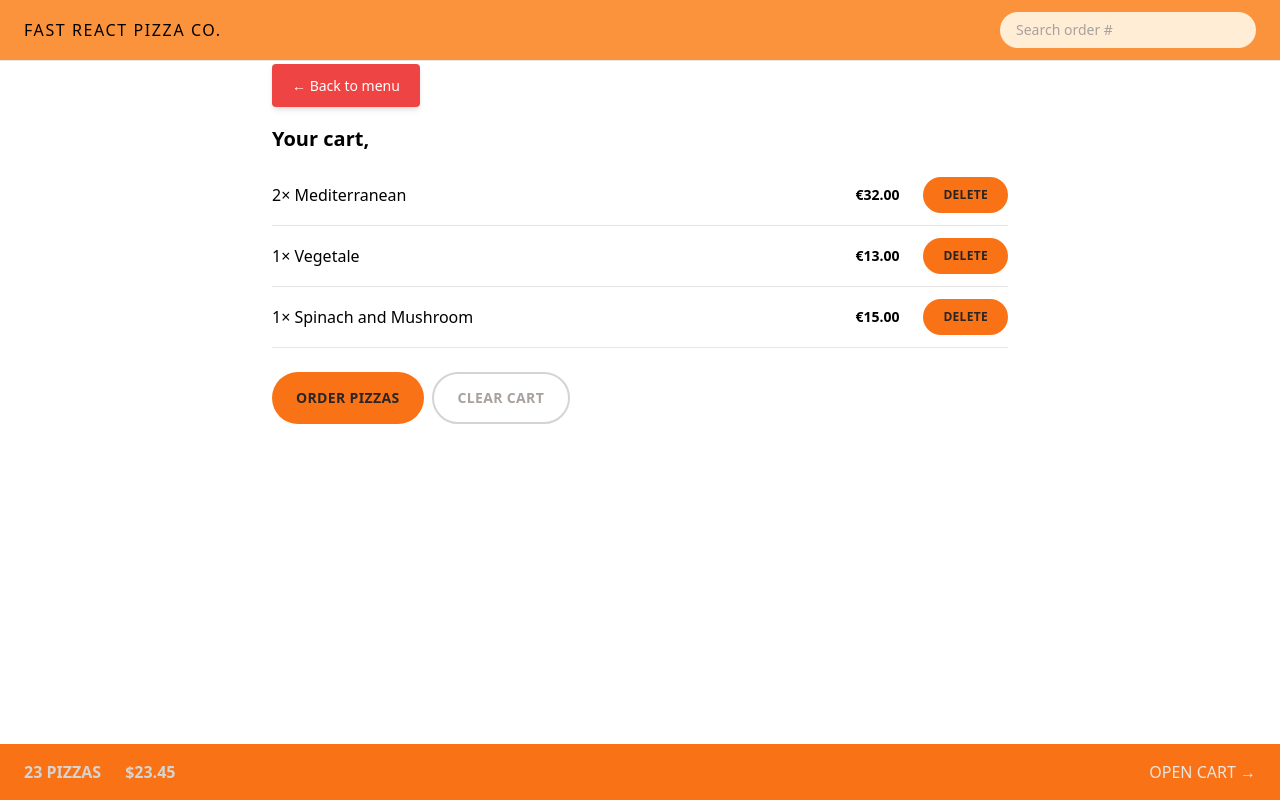
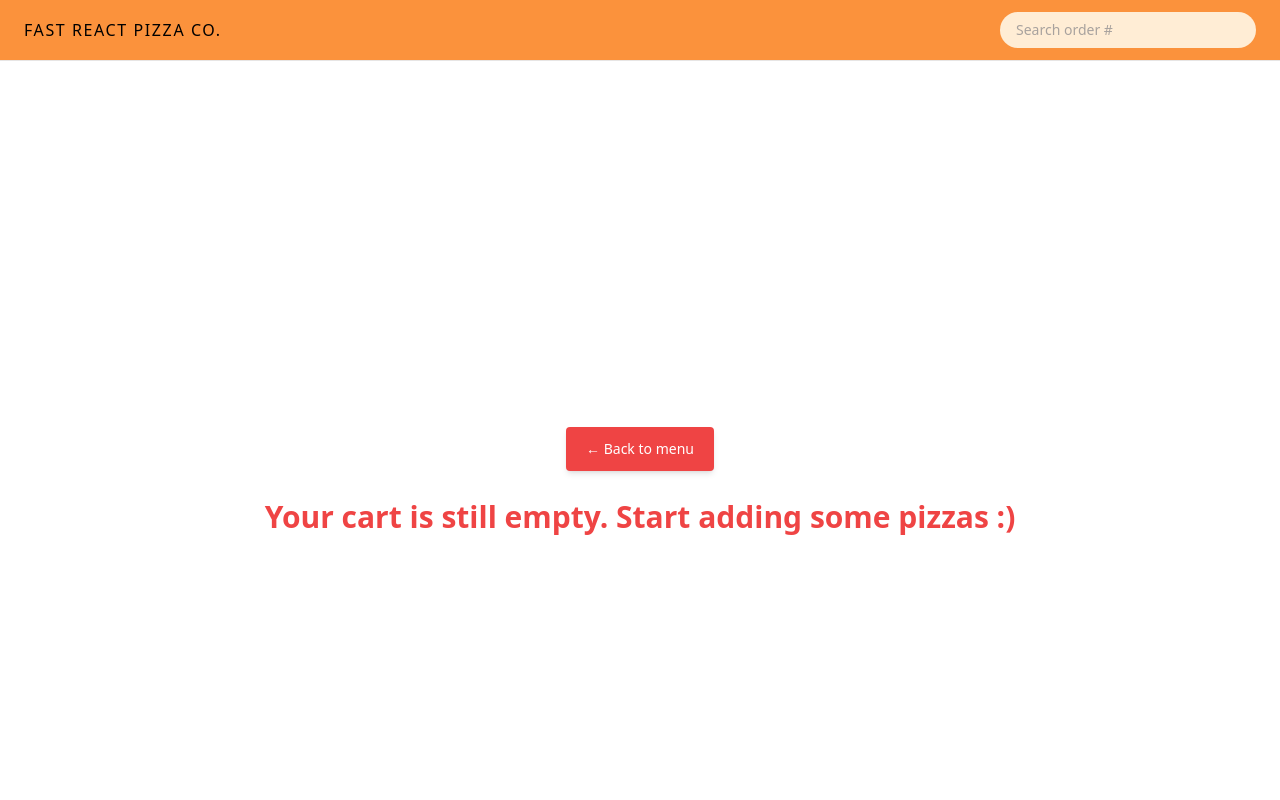
Before and after one commit to DarshanPro123/pizza-World-reduxToolkit, a React (Vite) app: page /cart in a window 1280 px wide. Built offline with nearby package versions, Linux system fonts and the light colour scheme; the HTML template or start-up script is replaced by a standard one.

Commit message:
Add to cart complated

```diff
--- a/package.json
+++ b/package.json
@@ -14,7 +14,8 @@
     "react": "^18.3.1",
     "react-dom": "^18.3.1",
     "react-redux": "^9.1.2",
-    "react-router-dom": "^6.27.0"
+    "react-router-dom": "^6.27.0",
+    "react-toastify": "^10.0.6"
   },
   "devDependencies": {
     "@eslint/js": "^9.13.0",
--- a/src/features/cart/Cart.jsx
+++ b/src/features/cart/Cart.jsx
@@ -1,36 +1,22 @@
-import { Link } from "react-router-dom";
 import LinkButton from "../../ui/LinkButton";
 import Button from "../../ui/Button";
 import CartItem from "./CartItem";
-import { useSelector } from "react-redux";
-
-const fakeCart = [
-  {
-    pizzaId: 12,
-    name: "Mediterranean",
-    quantity: 2,
-    unitPrice: 16,
-    totalPrice: 32,
-  },
-  {
-    pizzaId: 6,
-    name: "Vegetale",
-    quantity: 1,
-    unitPrice: 13,
-    totalPrice: 13,
-  },
-  {
-    pizzaId: 11,
-    name: "Spinach and Mushroom",
-    quantity: 1,
-    unitPrice: 15,
-    totalPrice: 15,
-  },
-];
+import { useDispatch, useSelector } from "react-redux";
+import { clearCart, getCart } from "./cartSlice";
+import EmptyCart from "./EmptyCart";
+import { toast } from "react-toastify";
 
 function Cart() {
-  const cart = fakeCart;
   const username = useSelector((state) => state.user.username);
+  const cart = useSelector(getCart);
+  const dispatch = useDispatch();
+
+  const handleDeleteCart = () => {
+    dispatch(clearCart());
+    toast.warning("Cart cleared");
+  };
+
+  if (!cart.length) return <EmptyCart />;
 
   return (
     <div className="px-4 py-3">
@@ -40,7 +26,7 @@
 
       <ul className="mt-3 divide-y divide-stone-200 border-b">
         {cart.map((item) => (
-          <CartItem item={item} key={item.key} />
+          <CartItem item={item} key={item.id} />
         ))}
       </ul>
 
@@ -49,7 +35,9 @@
           Order pizzas
         </Button>
 
-        <Button type="secondary">Clear cart</Button>
+        <Button type="secondary" onClick={handleDeleteCart}>
+          Clear cart
+        </Button>
       </div>
     </div>
   );
--- a/src/features/cart/CartOverview.jsx
+++ b/src/features/cart/CartOverview.jsx
@@ -1,11 +1,18 @@
+import { useSelector } from "react-redux";
 import { Link } from "react-router-dom";
+import { getCartQuantity, getTotalPrice } from "./cartSlice";
+import { formatCurrency } from "../../utils/helpers";
 
 function CartOverview() {
+  const totalCartQuantity = useSelector(getCartQuantity);
+  const totalCartPrice = useSelector(getTotalPrice);
+
+  if (!totalCartQuantity) return null;
   return (
     <div className="flex items-center justify-between bg-orange-500 px-4 py-4 text-sm uppercase text-stone-200 sm:px-6 md:text-base">
       <p className="space-x-4 font-semibold text-stone-300 sm:space-x-6">
-        <span>23 pizzas</span>
-        <span>$23.45</span>
+        <span>{totalCartQuantity} pizzas</span>
+        <span>{formatCurrency(totalCartPrice)}</span>
       </p>
       <Link to="/cart">Open cart &rarr;</Link>
     </div>
--- a/src/features/cart/EmptyCart.jsx
+++ b/src/features/cart/EmptyCart.jsx
@@ -1,11 +1,23 @@
-import { Link } from 'react-router-dom';
+import { Link } from "react-router-dom";
+import Button from "../../ui/Button";
+import LinkButton from "../../ui/LinkButton";
 
 function EmptyCart() {
   return (
-    <div>
-      <Link to="/menu">&larr; Back to menu</Link>
+    <div className="text-center flex flex-col items-center justify-center mt-5 h-screen">
+      <LinkButton to="/menu">&larr; Back to menu</LinkButton>
 
-      <p>Your cart is still empty. Start adding some pizzas :)</p>
+      <p
+        className="
+        mt-7
+        text-3xl
+        text-red-500
+        font-semibold
+        text-center
+      "
+      >
+        Your cart is still empty. Start adding some pizzas :)
+      </p>
     </div>
   );
 }
--- a/src/features/cart/cartSlice.js
+++ b/src/features/cart/cartSlice.js
@@ -52,3 +52,11 @@
 } = cartSlice.actions;
 
 export default cartSlice.reducer;
+
+export const getCart = (state) => state.cart.cart;
+
+export const getCartQuantity = (state) =>
+  state.cart.cart.reduce((acc, item) => acc + item.quantity, 0);
+
+export const getTotalPrice = (state) =>
+  state.cart.cart.reduce((acc, item) => acc + item.totalPrice, 0);
--- a/src/features/menu/Menu.jsx
+++ b/src/features/menu/Menu.jsx
@@ -1,6 +1,6 @@
-import { useLoaderData } from 'react-router-dom';
-import { getMenu } from '../../services/apiRestaurant';
-import MenuItem from './MenuItem';
+import { useLoaderData } from "react-router-dom";
+import { getMenu } from "../../services/apiRestaurant";
+import MenuItem from "./MenuItem";
 
 function Menu() {
   const menu = useLoaderData();
--- a/src/features/menu/MenuItem.jsx
+++ b/src/features/menu/MenuItem.jsx
@@ -1,8 +1,24 @@
+import { useDispatch } from "react-redux";
 import Button from "../../ui/Button";
 import { formatCurrency } from "../../utils/helpers";
+import { addItem } from "../cart/cartSlice";
+import { toast } from "react-toastify";
 
 function MenuItem({ pizza }) {
   const { id, name, unitPrice, ingredients, soldOut, imageUrl } = pizza;
+  const dispatch = useDispatch();
+  const handleCartAdd = () => {
+    // console.log("Add to cart", id);
+    const newItem = {
+      pizzaId: id,
+      name,
+      quantity: 1,
+      unitPrice,
+      totalPrice: unitPrice * 1,
+    };
+    dispatch(addItem(newItem));
+    toast.success(`${name} added to cart`);
+  };
 
   return (
     <li className="flex gap-4 py-2">
@@ -26,7 +42,9 @@
           )}
 
           {!soldOut ? (
-            <Button type="small">Add to cart</Button>
+            <Button onClick={handleCartAdd} type="small">
+              Add to cart
+            </Button>
           ) : (
             <p
               className="text-lg text-center font-semibold uppercase text-stone-500
--- a/src/ui/AppLayout.jsx
+++ b/src/ui/AppLayout.jsx
@@ -1,11 +1,13 @@
-import Header from './Header';
-import Loader from './Loader';
-import CartOverview from '../features/cart/CartOverview';
-import { Outlet, useNavigation } from 'react-router-dom';
+import Header from "./Header";
+import Loader from "./Loader";
+import CartOverview from "../features/cart/CartOverview";
+import { Outlet, useNavigation } from "react-router-dom";
+import { ToastContainer } from "react-toastify";
+import "react-toastify/dist/ReactToastify.css";
 
 function AppLayout() {
   const navigation = useNavigation();
-  const isLoading = navigation.state === 'loading';
+  const isLoading = navigation.state === "loading";
 
   return (
     <div className="grid h-screen grid-rows-[auto_1fr_auto]">
@@ -20,6 +22,22 @@
       </div>
 
       <CartOverview />
+
+      <ToastContainer
+        position="top-right"
+        autoClose={2000}
+        hideProgressBar={false}
+        newestOnTop={false}
+        closeOnClick
+        rtl={false}
+        pauseOnFocusLoss
+        draggable
+        pauseOnHover
+        theme="colored"
+        transition:Bounce
+      />
+      {/* Same as */}
+      <ToastContainer />
     </div>
   );
 }
--- a/src/ui/Button.jsx
+++ b/src/ui/Button.jsx
@@ -1,6 +1,6 @@
 import { Link } from "react-router-dom";
 
-function Button({ children, disabled, to, type }) {
+function Button({ children, disabled, to, type, onClick }) {
   const base =
     "inline-block text-sm rounded-full bg-orange-500 font-semibold uppercase tracking-wide text-stone-800 transition-colors duration-300 hover:bg-orange-400 focus:bg-yellow-300 focus:outline-none focus:ring focus:ring-yellow-300 focus:ring-offset-2 disabled:cursor-not-allowed";
 
@@ -17,7 +17,12 @@
         {children}
       </Link>
     );
-
+  if (onClick)
+    return (
+      <button onClick={onClick} disabled={disabled} className={styles[type]}>
+        {children}
+      </button>
+    );
   return (
     <button disabled={disabled} className={styles[type]}>
       {children}
```
Also changed, not shown: 1 other file (tests, documents, lock files or other folders).
